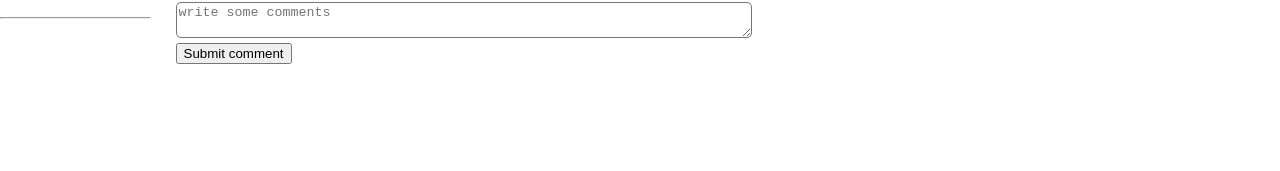
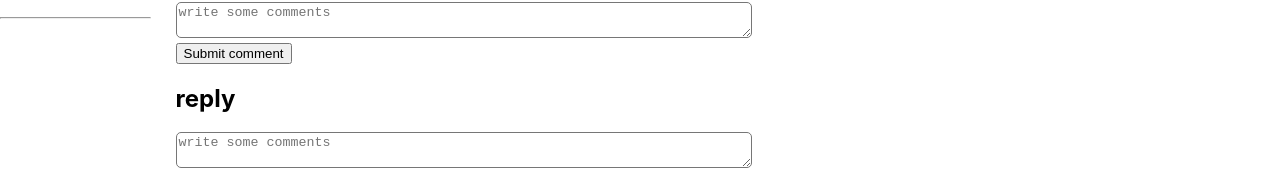
Before and after one commit to jcovington16/YouTube-Clone, a React (Create React App) app in the folder frontend/: page / in a window 1280 px wide. Shown: the part 615-786 px from the top of the page. Built offline with nearby package versions, Linux system fonts and the light colour scheme; no server answers.

Commit message:
Built basic reply hook. Untested.

```diff
--- a/frontend/src/components/Comments.jsx
+++ b/frontend/src/components/Comments.jsx
@@ -1,16 +1,18 @@
 import React, {useState, useEffect} from 'react';
 import axios from 'axios';
+import Replies from './Reply';
 
 const Comments = (props) => {
 
    const url = "http://localhost:5001/api/comment/";
    const [comments, setComments] = useState([]);
    const [text, setText] = useState('');
+   const [comment_id, setComment_id] = ('');
 
-    // useEffect(() => {
-    //     axios.get(`http://localhost:5001/api/comment/${props.id}`)
-    //     .then(res => {setComments(res.data["text"])})
-    // })
+    useEffect(()=> {
+            axios.get(`http://localhost:5001/api/comment/${props.id}`)
+            .then(res => {setComment_id(res.data["_id"])})
+        })
 
     const handleChange = (event) => {
         setText(event.target.value);
@@ -40,6 +42,7 @@ const Comments = (props) => {
                <div className="replyButton">
                 <button onClick={handleClick}>Submit comment</button>
                 </div>
+                <Replies id={comment_id} />
             </form>
 
         </div>
--- /dev/null
+++ b/frontend/src/components/Reply.jsx
@@ -0,0 +1,43 @@
+import React, {useState, useEffect} from 'react';
+import axios from 'axios';
+
+const Replies = (props) => {
+
+   const [reply, setReply] = useState([]);
+   const [text, setText] = useState('');
+
+
+    const handleChange = (event) => {
+        setText(event.target.value);
+      };
+
+    const handleClick =(event)=>{
+        event.preventDefault();
+        const newReply={
+            text: text,
+        }
+
+        addNewComment(newReply);
+        setText('');
+    }
+
+    const addNewComment = (newReply) => {
+        axios.post(`http://localhost:5001/api/comment/reply/${props.id}`, newReply)
+      }
+
+    return (
+        <div>
+            <h2>reply</h2>
+            <ul>{reply}</ul>
+            <form action="">
+               <textarea style={{width: '100%', borderRadius: '5px'}}name="" placeholder="write some comments"onChange={(event)=>handleChange(event)}></textarea>
+               <div className="replyButton">
+                <button onClick={handleClick}>Submit reply</button>
+                </div>
+            </form>
+
+        </div>
+    )
+}
+
+export default Replies;
```
